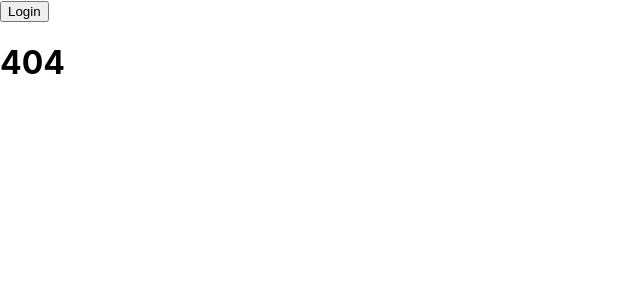
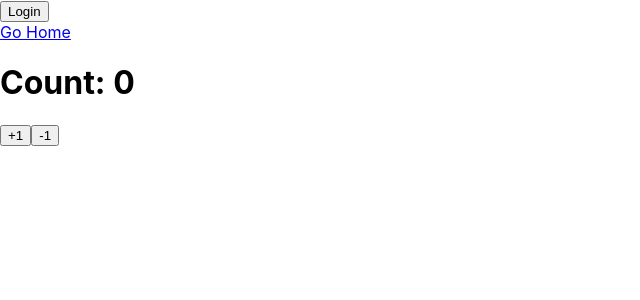
Before and after one commit to HimanshuK18/react-app, a React (Create React App) app: page /reducerredux in a window 1280 px wide. Shown: the top 300 px of the page, without its empty margins (0-640 px from the left). Built offline with nearby package versions, Linux system fonts and the light colour scheme.

Commit message:
redux state code

```diff
--- a/src/App.tsx
+++ b/src/App.tsx
@@ -49,6 +49,12 @@ function App() {
             <li>
               <Link to="/tabs">Dynamic Import</Link>
             </li>
+            <li>
+              <Link to="/reducer">State Reducer</Link>
+            </li>
+            <li>
+              <Link to="/reducerredux">Redux Reducer</Link>
+            </li>
           </ul>
         </nav>
         <h1>Hello, React!</h1>
--- a/src/SetRoutes.tsx
+++ b/src/SetRoutes.tsx
@@ -12,6 +12,8 @@ import Protected from './util/Protected';
 import Children from './projects/Children';
 import RegisterYourCatForm from './projects/FormSubmit';
 import DynamicComponent from './projects/Tab/DynamicImport';
+import Counter from './projects/Age';
+import CounterRedux from './projects/Counter';
 
 const Contact = lazy(() => import('./page/Contact'));
 const TabApp = lazy(() => import('./projects/Tab/Tab'));
@@ -74,6 +76,8 @@ function SetRoutes() {
                 <Route path="/tab" element={<TabApp data = { TabBootData }/>} />
                 <Route path="/tab2" element={<AppTab2  />} />
                 <Route path="/tabs" element={<DynamicComponent />} />
+                <Route path="/reducer" element={<Counter />} />
+                <Route path="/reducerredux" element={<CounterRedux />} />
             </Routes>
         </BrowserRouter>
     );
--- a/src/hook/usePasswordToggler.tsx
+++ b/src/hook/usePasswordToggler.tsx
@@ -8,7 +8,8 @@ export const usePasswordToggler = () => {
             setType('text');
             setPasswordVisibility(!passwordVisibility);
         } else if (type === 'text') {
-            setType('password'); setPasswordVisibility(!passwordVisibility);
+            setType('password');
+            setPasswordVisibility(!passwordVisibility);
         }
     };
     return {
--- a/src/index.tsx
+++ b/src/index.tsx
@@ -5,6 +5,8 @@ import reportWebVitals from './reportWebVitals';
 import SetRoutes from './SetRoutes';
 import 'core-js/features/promise';
 import 'core-js/features/array/from';
+import { Provider } from 'react-redux';
+import store from './redux/store';
 
 const root = ReactDOM.createRoot(
   document.getElementById('root') as HTMLElement
@@ -12,7 +14,9 @@ const root = ReactDOM.createRoot(
 
 root.render(
   <React.StrictMode>
-    <SetRoutes />
+     <Provider store={store}>
+      <SetRoutes />
+     </Provider>
   </React.StrictMode>
 );
 
--- a/src/projects/Age.tsx
+++ b/src/projects/Age.tsx
@@ -1,4 +1,6 @@
 import { useReducer } from 'react';
+import { useSelector } from 'react-redux';
+import { Link } from "react-router-dom";
 
 function reducerFunction(state: any, action: any) {
     if (action.type === 'incremented_age') {
@@ -22,6 +24,7 @@ export default function Counter() {
     //The dispatch function returned by useReducer lets you update the state to a different
     //value and trigger a re-render. Update state and rerender
     const [state, dispatch] = useReducer(reducerFunction, { age: 42 });
+    const count = useSelector((state: any) => state.counter.value);
 
     return (
         <>
@@ -31,6 +34,10 @@ export default function Counter() {
                 Increment age
             </button>
             <p>Hello! You are {state.age}.</p>
+            <h2>The counter shows the value picked from the Redux Counter </h2>
+
+            <h3 >The value is: <h2 style={{ color: "red" }}> {count}</h2></h3>
+            <Link to="/">Go Home</Link>
         </>
     );
 }
--- /dev/null
+++ b/src/projects/Counter.tsx
@@ -0,0 +1,19 @@
+import { useSelector, useDispatch } from 'react-redux';
+import { Link } from "react-router-dom";
+import { increment, decrement } from '../redux/store';
+
+function CounterRedux() {
+  const count = useSelector((store: any) => store.counter.value);
+  const dispatch = useDispatch();
+
+  return (<>
+    <div>
+    <Link to="/">Go Home</Link>
+      <h1>Count: {count}</h1>
+      <button onClick={() => dispatch(increment())}>+1</button>
+      <button onClick={() => dispatch(decrement())}>-1</button>
+    </div>
+  </>)
+}
+
+export default CounterRedux;
--- a/src/projects/Tab/Tab.jsx
+++ b/src/projects/Tab/Tab.jsx
@@ -1,3 +1,4 @@
+/* eslint-disable no-unused-vars */
 import { useState, useEffect } from "react";
 import { TabNavItem } from './TabConfigure';
 import './tab.css';
--- /dev/null
+++ b/src/redux/actionTypes.ts
@@ -0,0 +1,2 @@
+export const ADD_ITEM = "ADD_ITEM";
+export const DELETE_ITEM = "DELETE_ITEM";
--- /dev/null
+++ b/src/redux/store.ts
@@ -0,0 +1,26 @@
+import { configureStore, createSlice, combineReducers  } from '@reduxjs/toolkit'
+
+const counterSlice = createSlice({
+  name: 'counter',
+  initialState: {
+    value: 0,
+  },
+  reducers: {
+    increment(state) {
+      state.value += 1
+    },
+    decrement(state) {
+      state.value -= 1
+    },
+  },
+});
+
+export const { increment, decrement } = counterSlice.actions;
+
+const store = configureStore({
+  reducer: combineReducers({
+    counter: counterSlice.reducer
+  }),
+});
+
+export default store;
--- a/src/util/Protected.tsx
+++ b/src/util/Protected.tsx
@@ -1,5 +1,5 @@
 import { Navigate } from "react-router-dom";
-import { Children } from 'react';
+
 type ProtectedPropsType = {
     isLoggedIn: boolean,
     children: any
--- a/tsconfig.json
+++ b/tsconfig.json
@@ -22,5 +22,8 @@
   },
   "include": [
     "src"
+  ],
+  "exclude": [
+    "src/**/*.spec.ts"
   ]
 }
```
Also changed, not shown: src/projects/ReducerAndContect.tsx (added, +42 -0 lines), 2 other files (tests, documents, lock files or other folders).
